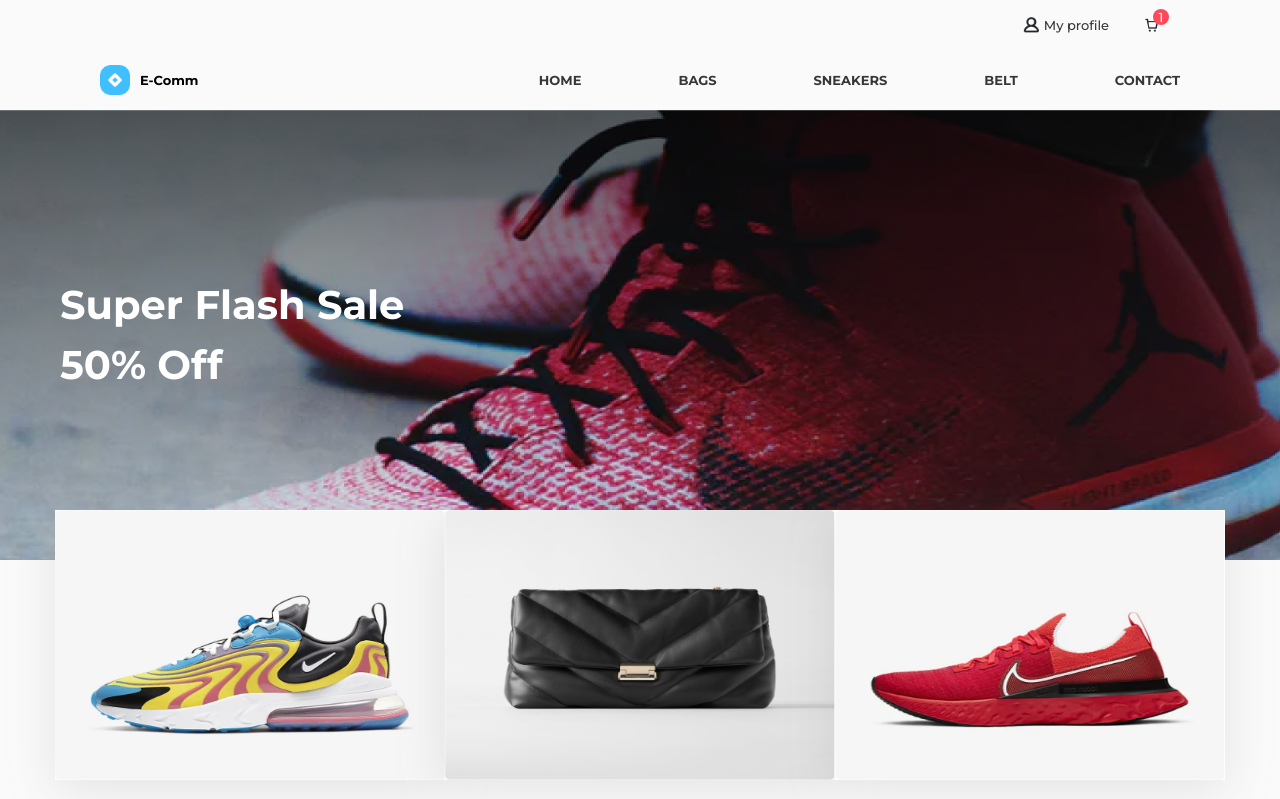
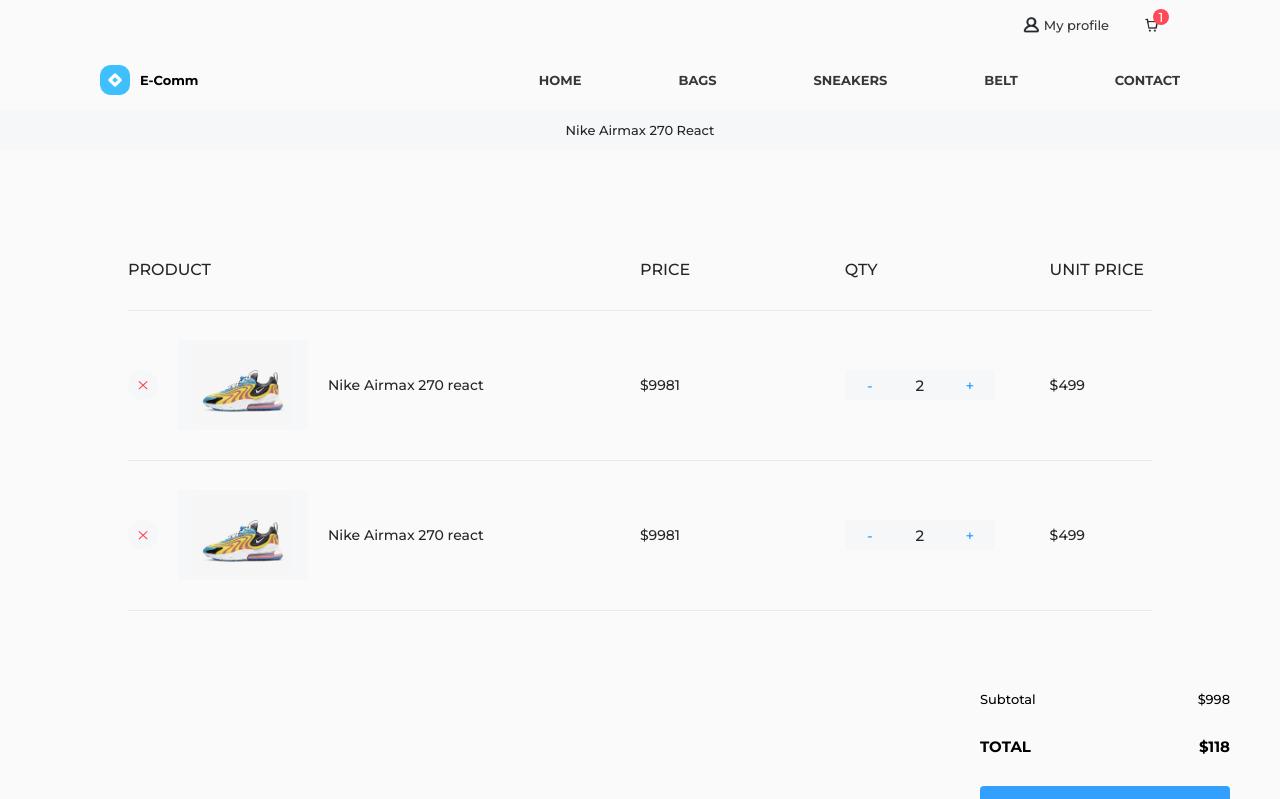
Before and after one commit to Gabriel200395/e-commerce, a React (Create React App) app: page / in a window 1280 px wide. Shown: the top 799 px of the page. Built offline with nearby package versions, Linux system fonts and the light colour scheme.

Commit message:
criando tela de shooping cart

```diff
--- a/src/App.tsx
+++ b/src/App.tsx
@@ -1,18 +1,11 @@
-import Banner from "./components/banner";
-import Header from "./components/header";
-import Products from "./components/products";
-import BannerProduct from "./components/bannerProduct";
-import Companies from "./components/companies";
-import Footer from "./components/footer";
+import ShoppingCart from "./page/shopping_cart";
+
+/* import Home from "./page/home";
+ */
 function App() {
   return (
     <>
-      <Header />
-      <Banner />
-      <Products />
-      <BannerProduct />
-      <Companies />
-      <Footer />
+      <ShoppingCart />
     </>
   );
 }
--- /dev/null
+++ b/src/components/cart/index.tsx
@@ -0,0 +1,110 @@
+import "./styles.css";
+import tenis from "../../assets/img/produto_one.png";
+
+export default function Cart() {
+  return (
+    <div className="container-cart">
+      <div className="cart-header-product">Nike Airmax 270 React</div>
+      <div className="cart-products">
+        <table border={0} cellSpacing={0}>
+          <thead>
+            <th>PRODUCT</th>
+            <th>PRICE</th>
+            <th>QTY</th>
+            <th>UNIT PRICE</th>
+          </thead>
+          <tbody>
+            <tr className="border">
+              <td>
+                <div className="cart-item-product">
+                  <button>
+                    <svg
+                      width="10"
+                      height="9"
+                      viewBox="0 0 10 9"
+                      fill="none"
+                      xmlns="http://www.w3.org/2000/svg"
+                    >
+                      <path
+                        d="M9.62438 0.739013L8.86523 0.0319061L0.514619 7.81008L1.27377 8.51719L9.62438 0.739013Z"
+                        fill="#FF4252"
+                      />
+                      <path
+                        d="M8.86488 8.51701L9.62402 7.80991L1.27341 0.0317315L0.514261 0.738838L8.86488 8.51701Z"
+                        fill="#FF4252"
+                      />
+                    </svg>
+                  </button>
+                  <div className="img-product">
+                    <img src={tenis} alt={tenis} />
+                  </div>
+
+                  <p>Nike Airmax 270 react</p>
+                </div>
+              </td>
+              <td>$9981</td>
+              <td>
+                <div className="cart-amount">
+                  <button>-</button>
+                  <p>2</p>
+                  <button>+</button>
+                </div>
+              </td>
+              <td>$499</td>
+            </tr>
+            <tr className="border">
+              <td>
+                <div className="cart-item-product">
+                  <button>
+                    <svg
+                      width="10"
+                      height="9"
+                      viewBox="0 0 10 9"
+                      fill="none"
+                      xmlns="http://www.w3.org/2000/svg"
+                    >
+                      <path
+                        d="M9.62438 0.739013L8.86523 0.0319061L0.514619 7.81008L1.27377 8.51719L9.62438 0.739013Z"
+                        fill="#FF4252"
+                      />
+                      <path
+                        d="M8.86488 8.51701L9.62402 7.80991L1.27341 0.0317315L0.514261 0.738838L8.86488 8.51701Z"
+                        fill="#FF4252"
+                      />
+                    </svg>
+                  </button>{" "}
+                  <div className="img-product">
+                    <img src={tenis} alt={tenis} />
+                  </div>
+                  <p>Nike Airmax 270 react</p>
+                </div>
+              </td>
+              <td>$9981</td>
+              <td>
+                <div className="cart-amount">
+                  <button>-</button>
+                  <p>2</p>
+                  <button>+</button>
+                </div>
+              </td>
+              <td>$499</td>
+            </tr>
+          </tbody>
+        </table>
+      </div>
+      <div className="cart-payment-container">
+        <div className="cart-payment">
+          <div className="cart-payment-text">
+            <p>Subtotal</p>
+            <p>$998</p>
+          </div>
+          <div className="cart-payment-total-text">
+            <p>TOTAL</p>
+            <p>$118</p>
+          </div>
+          <button>Check out</button>
+        </div>
+      </div>
+    </div>
+  );
+}
--- /dev/null
+++ b/src/components/cart/styles.css
@@ -0,0 +1,204 @@
+.container-cart {
+  width: 100%;
+  height: 100%;
+  display: flex;
+  flex-direction: column;
+  justify-content: center;
+  align-items: center;
+}
+
+.container-cart .cart-header-product {
+  background-color: #f6f7f8;
+  width: 100%;
+  height: 40px;
+  display: flex;
+  align-items: center;
+  justify-content: center;
+  font-family: "Montserrat", sans-serif;
+  font-size: 13px;
+  font-weight: 400;
+  color: #262626;
+}
+
+.container-cart .cart-products {
+  width: 100%;
+  display: flex;
+  align-items: center;
+  justify-content: center;
+}
+
+.container-cart .cart-products table {
+  width: 80%;
+  margin-top: 80px;
+  margin-bottom: 80px;
+  border-collapse: collapse;
+}
+
+.container-cart .cart-products table tr {
+  border-bottom: solid 1px #e2ecf5;
+}
+
+.container-cart .cart-products table th {
+  font-family: "Montserrat", sans-serif;
+  font-size: 16px;
+  font-weight: 500;
+  color: #262626;
+  height: 80px;
+  border-bottom: solid 1px #e2ecf5;
+}
+
+.container-cart .cart-products table td {
+  font-family: "Montserrat", sans-serif;
+  font-size: 14px;
+  font-weight: 400;
+  color: #262626;
+  height: 150px;
+}
+
+.container-cart .cart-products table th:nth-child(1) {
+  width: 50%;
+  text-align: left;
+}
+
+.container-cart .cart-products table th:nth-child(2) {
+  width: 20%;
+  text-align: left;
+}
+.container-cart .cart-products table th:nth-child(3) {
+  text-align: left;
+  width: 20%;
+}
+.container-cart .cart-products table th:nth-child(4) {
+  text-align: left;
+  width: 10%;
+}
+
+.container-cart .cart-products .cart-item-product {
+  display: flex;
+  align-items: center;
+  justify-content: flex-start;
+}
+
+.container-cart .cart-products .cart-item-product {
+  display: flex;
+  align-items: center;
+  justify-content: flex-start;
+}
+
+.container-cart .cart-products .cart-item-product button {
+  width: 30px;
+  height: 30px;
+  background-color: #f6f7f8;
+  outline: none;
+  display: flex;
+  align-items: center;
+  justify-content: center;
+  outline: none;
+  cursor: pointer;
+  border-radius: 50%;
+  color: #ff6875;
+  border: none;
+  font-family: "Montserrat", sans-serif;
+  font-size: 13px;
+  font-weight: 400;
+  margin-right: 20px;
+}
+
+.container-cart .cart-products .cart-item-product img {
+  height: 80px;
+}
+
+.container-cart .cart-products .img-product {
+  background-color: #f6f7f8;
+  height: 90px;
+  width: 130px;
+  display: flex;
+  justify-content: center;
+  align-items: center;
+  margin-right: 20px;
+}
+
+.container-cart .cart-products .cart-amount {
+  display: flex;
+  width: 100%;
+  justify-content: flex-start;
+  align-items: center;
+  height: 100%;
+}
+
+.container-cart .cart-products .cart-amount button {
+  width: 50px;
+  height: 30px;
+  background-color: #f6f7f8;
+  outline: none;
+  display: flex;
+  align-items: center;
+  justify-content: center;
+  outline: none;
+  cursor: pointer;
+  color: #33a0ff;
+  border: none;
+  font-family: "Montserrat", sans-serif;
+  font-size: 15px;
+  font-weight: 400;
+}
+
+.container-cart .cart-products .cart-amount p {
+  font-family: "Montserrat", sans-serif;
+  font-size: 15px;
+  font-weight: 400;
+  background-color: #f6f7f8;
+  width: 50px;
+  height: 30px;
+  display: flex;
+  justify-content: center;
+  align-items: center;
+}
+
+.container-cart .cart-payment-container {
+  display: flex;
+  width: 100%;
+  justify-content: flex-end;
+  align-items: flex-end;
+  flex-direction: column;
+  padding-right: 50px;
+  margin-bottom: 60px;
+}
+
+.container-cart .cart-payment {
+  display: flex;
+  flex-direction: column;
+  height: 139px;
+  width: 250px;
+}
+
+.container-cart .cart-payment .cart-payment-text {
+  display: flex;
+  justify-content: space-between;
+  width: 100%;
+  font-family: "Montserrat", sans-serif;
+  font-size: 13px;
+  font-weight: 400;
+  margin-bottom: 30px;
+}
+
+.container-cart .cart-payment .cart-payment-total-text {
+  display: flex;
+  justify-content: space-between;
+  width: 100%;
+  font-family: "Montserrat", sans-serif;
+  font-size: 15px;
+  font-weight: 600;
+  margin-bottom: 30px;
+}
+
+.container-cart .cart-payment button {
+  width: 100%;
+  background-color: #33a0ff;
+  color: #fff;
+  height: 40px;
+  border-radius: 4px;
+  border: none;
+  outline: none;
+  cursor: pointer;
+}
--- a/src/components/footer/styles.css
+++ b/src/components/footer/styles.css
@@ -155,6 +155,7 @@
   margin-top: 60px;
   padding-top: 20px;
   border-top: solid 1px #f6f7f8;
+  cursor: pointer;
 }
 
 .footer-container .sub-rodade p {
--- /dev/null
+++ b/src/page/home.tsx
@@ -0,0 +1,21 @@
+import Banner from "../components/banner";
+import Header from "../components/header";
+import Products from "../components/products";
+import BannerProduct from "../components/bannerProduct";
+import Companies from "../components/companies";
+import Footer from "../components/footer";
+
+function Home() {
+  return (
+    <>
+      <Header />
+      <Banner />
+      <Products />
+      <BannerProduct />
+      <Companies />
+      <Footer />
+    </>
+  );
+}
+
+export default Home;
--- /dev/null
+++ b/src/page/shopping_cart.tsx
@@ -0,0 +1,13 @@
+import Header from "../components/header";
+import Footer from "../components/footer";
+import Cart from "../components/cart";
+
+export default function ShoppingCart() {
+  return (
+    <>
+      <Header />
+      <Cart />
+      <Footer />
+    </>
+  );
+}
```
